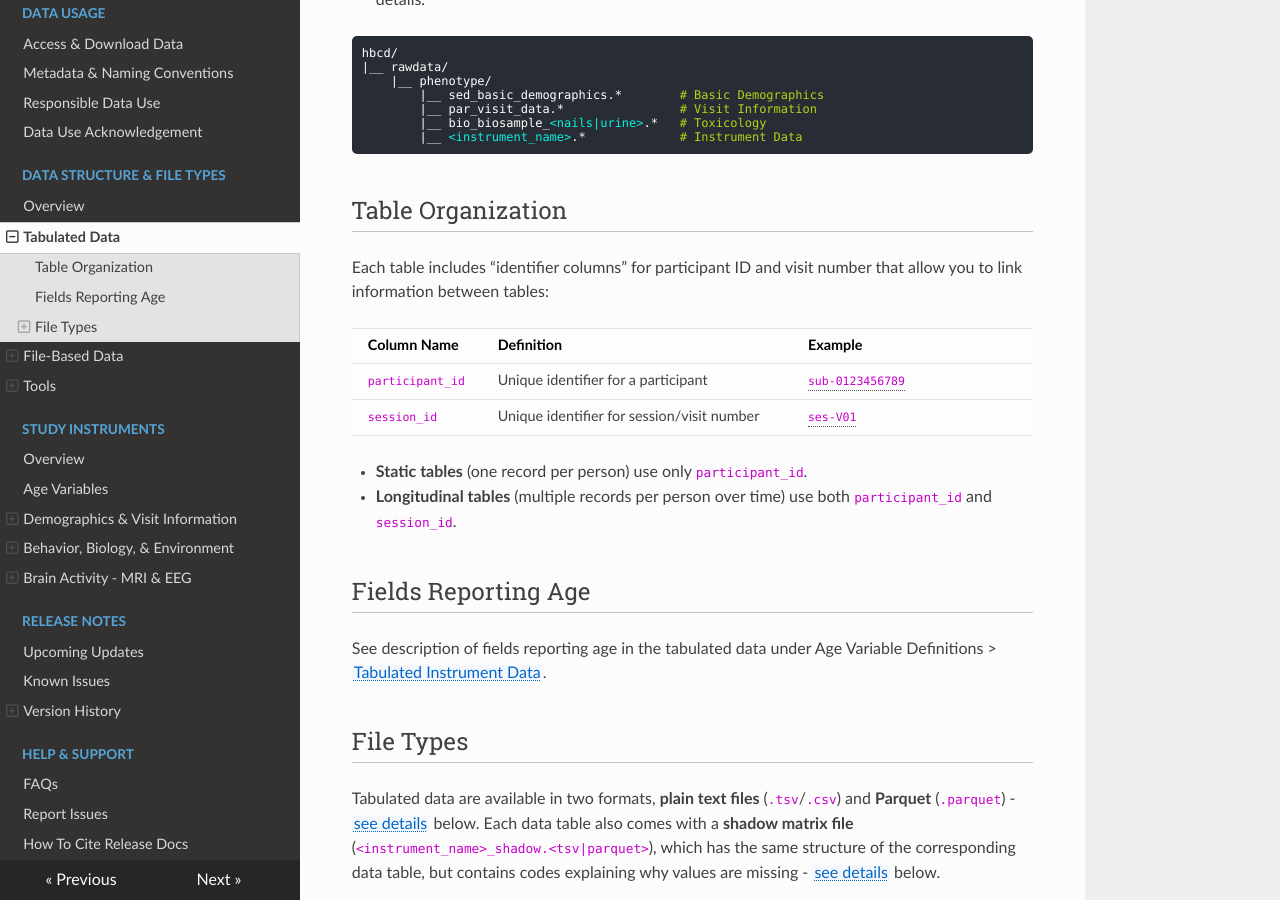
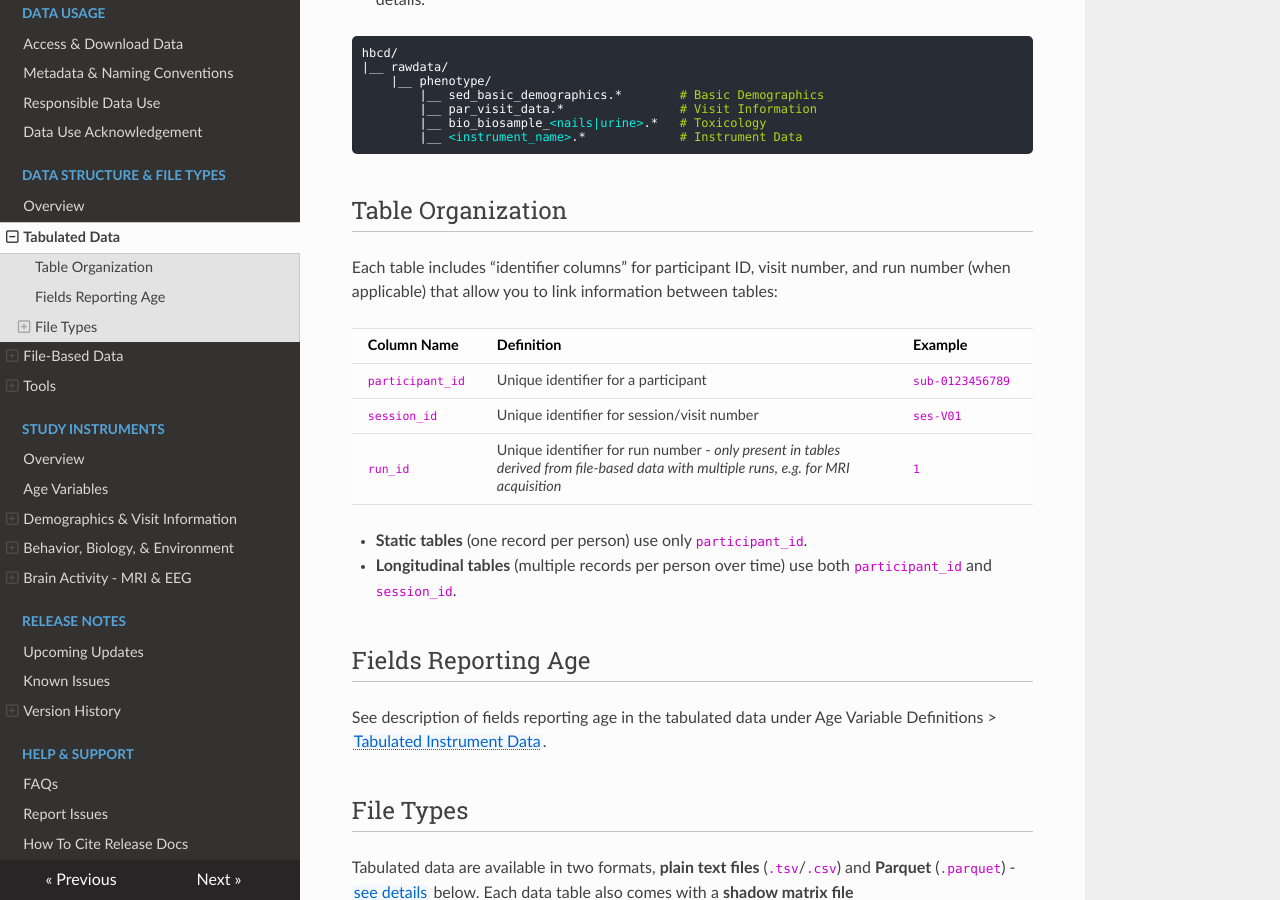
Before and after one commit to nbdc-datahub/hbcd-docs, an MkDocs documentation site: the page built from docs/datacuration/phenotypes.md, in a window 1280 px wide and 900 px high, scrolled down 530 px. Built offline with MkDocs 1.6.1, drawn with Linux system fonts in a browser that asks for light colours; nearby versions of some CDN libraries.

Commit message:
add  run ID to list of unique IDs

```diff
--- a/docs/datacuration/phenotypes.md
+++ b/docs/datacuration/phenotypes.md
@@ -27,24 +27,29 @@ hbcd/
 
 ## Table Organization
 
-Each table includes “identifier columns” for participant ID and visit number that allow you to link information between tables:
+Each table includes “identifier columns” for participant ID, visit number, and run number (when applicable) that allow you to link information between tables:
 
 <table class="table-no-vertical-lines" style="width: 100%; border-collapse: collapse; table-layout: fixed;">
 <thead>
-  <th style="width: 10%;">Column Name</th>
-  <th style="width: 45%;">Definition</th>
-  <th style="width: 35%;">Example</th>
+  <th>Column Name</th>
+  <th>Definition</th>
+  <th style="width: 20%;">Example</th>
 </thead>
 <tbody>
 <tr>
   <td><b><code>participant_id</code></b></td>
   <td style="word-wrap: break-word; white-space: normal;">Unique identifier for a participant</td>
-  <td><span class="tooltip"><code>sub-0123456789</code></td>
+  <td><code>sub-0123456789</code></td>
 </tr>
 <tr>
   <td><b><code>session_id</code></b></td>
   <td style="word-wrap: break-word; white-space: normal;">Unique identifier for session/visit number</td>
-  <td><span class="tooltip"><code>ses-V01</code></td>
+  <td><code>ses-V01</code></td>
+</tr>
+<tr>
+  <td><b><code>run_id</code></b></td>
+  <td style="word-wrap: break-word; white-space: normal;">Unique identifier for run number - <i>only present in tables derived from file-based data with multiple runs, e.g. for MRI acquisition</i></td>
+  <td><code>1</code></td>
 </tr>
 </tbody>
 </table>
```
Also changed, not shown: 3 other files.
